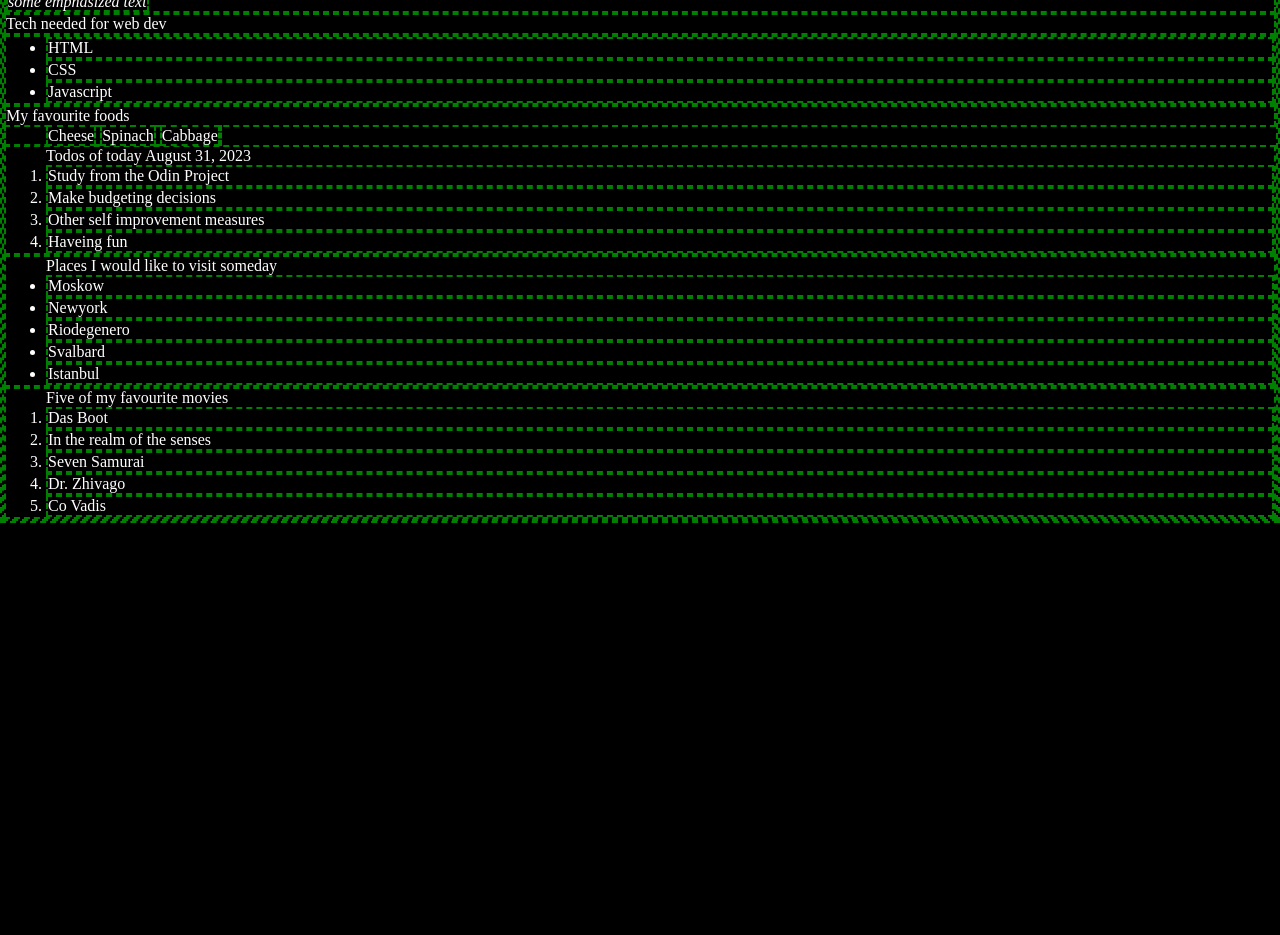
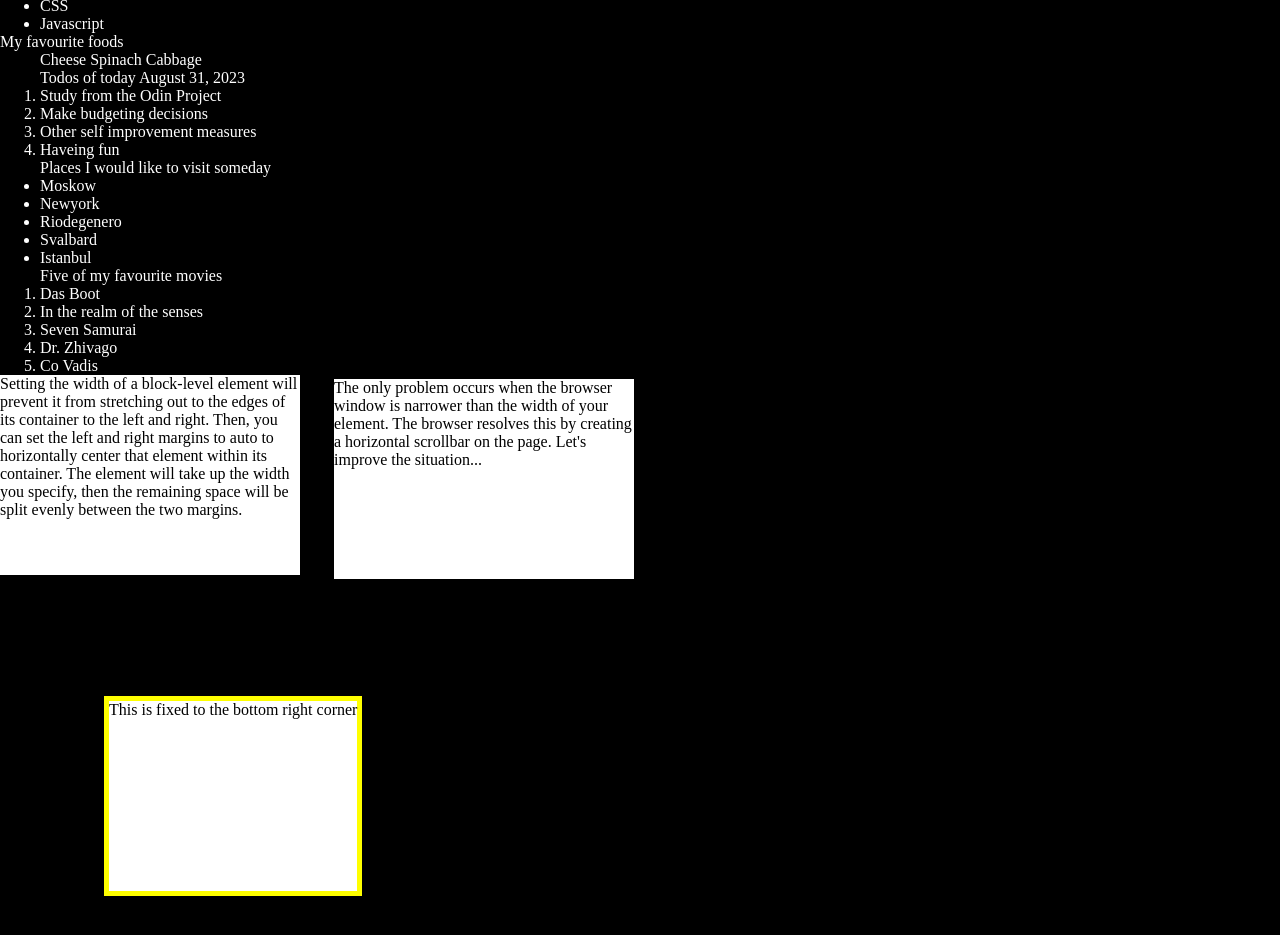
Before and after one commit to Vahhid/theVahhidOdinProjectFiles, a plain HTML site: page textelements/index.html in a window 1280 px wide. Shown: the part 261-1196 px from the top of the page. Before the commit the page ends 800 px from the top, so only its background shows below. Drawn offline with Linux system fonts and the light colour scheme.

Commit message:
css positioning review (not completed)

```diff
--- a/textelements/index.html
+++ b/textelements/index.html
@@ -75,6 +75,27 @@ Todos of today August 31, 2023
 	<li>Dr. Zhivago</li>
 	<li>Co Vadis</li>
 </ol>
+<div id="main">
+	<p class="par first">
+	Setting the width of a block-level element will prevent it from
+	stretching out to the edges of its container to the left and right.
+	Then, you can set the left and right margins to auto to horizontally
+	center that element within its container. The element will take up
+	the width you specify, then the remaining space will be split evenly
+	between the two margins.
+	</p>
+	<p class="par second">
+	The only problem occurs when the browser window is narrower than the
+	 width of your element. The browser resolves this by creating a
+	 horizontal scrollbar on the page. Let's improve the situation...
+	 </p>
+	 <p class="third">
+		The third paragraph is fixed in relation to the two.
+	 </p>
+	 <p class="fixedTocorner">
+		This is fixed to the bottom right corner
+	</p>
+</div>
 
 
 
--- a/textelements/style.css
+++ b/textelements/style.css
@@ -2,7 +2,8 @@
     margin:0;
     background-color: black;
     color:white;
-    border: dashed 2px green;
+    /*border: dashed 2px green;*/
+    box-sizing:border-box;
 }
 .one {
     /*display: none;
@@ -12,3 +13,43 @@
 .horizontal {
     display: inline;
 }
+#main {
+    max-width:700px;
+    margin: 1 auto;
+    position:relative;
+}
+#main p{
+    display:inline-block;
+    margin:0 auto;
+    background-color: white;
+    color:black;
+    max-width:300px;
+    height:200px;
+    display:inline-box;
+    position: relative;
+}
+.first {
+    position: relative;
+}
+.second {
+    position: relative;
+    top:-50px;
+    left:30px;
+}
+.fixedTocorner {
+    border: solid 5px yellow;
+    max-width:300px;
+    position:fixed;
+    bottom:0;
+    right:0;
+    background-color: green;
+}
+.third {
+    position:absolute;
+    top:150px;
+    right:300px;
+    width:100px;
+    height: 100px;
+    color:blue;
+
+}
```
